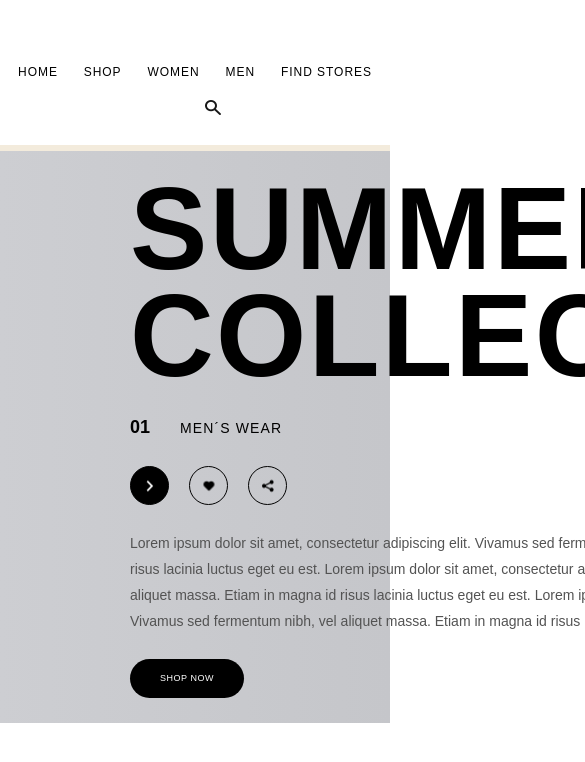
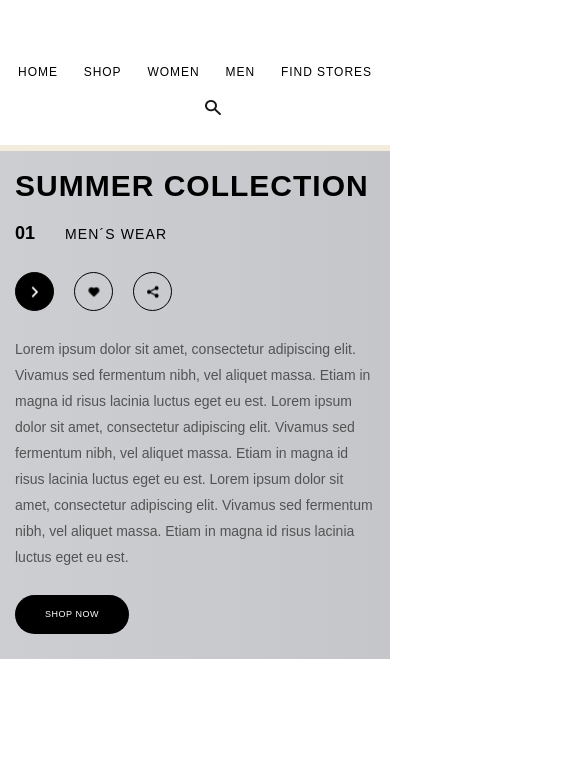
Before and after one commit to Heneros/fashion-site, a plain HTML site: page index.html in a window 390 px wide. Shown: the top 762 px of the page, 585 px wide, since content can reach past the window. Drawn offline with Linux system fonts and the light colour scheme; a web font is replaced by a local one.

Commit message:
class slider adapt for small devices

```diff
--- a/less/blocks/slider.less
+++ b/less/blocks/slider.less
@@ -94,3 +94,52 @@
   }
 
 }
+
+@media(max-width: 1300px){
+  .slider{
+    .slider__info{
+      .slider__title{
+        font-size: 70px;
+        line-height: 80px;
+      }
+    }
+  }
+}
+@media(max-width: 880px){
+.slider{
+  .slider__img{
+    display: none;
+     }
+     .slider__info{
+      padding-left: 0;
+      flex-basis: 100%;
+     }
+  }
+}
+@media(max-width: 768px){
+  .slider{
+    .slider__info{
+      .slider__title{
+        font-size: 40px;
+        line-height: 50px;
+        letter-spacing: 1px;
+      }
+      .slider__incons, p{
+        margin: 15px 0;
+      }
+    }
+  }
+}
+@media(max-width: 480px){
+  .slider{
+    .slider__item{
+      padding:  0 15px;
+    }
+    .slider__info{
+      .slider__title{
+        font-size: 30px;
+        line-height: 40px;
+      }
+    }
+  }
+}
```
Also changed, not shown: css/style.css.
